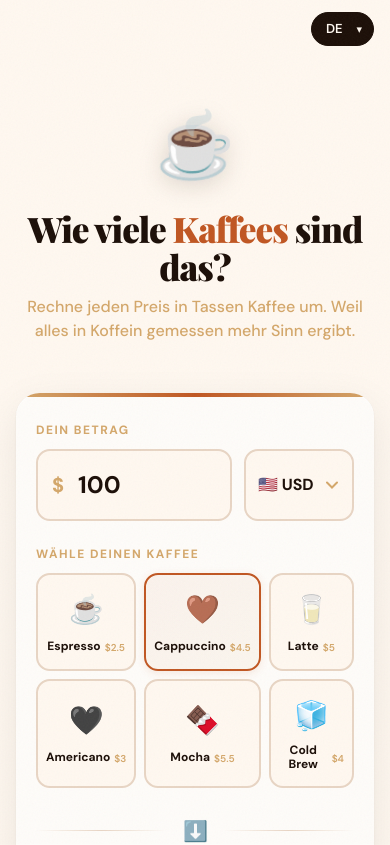
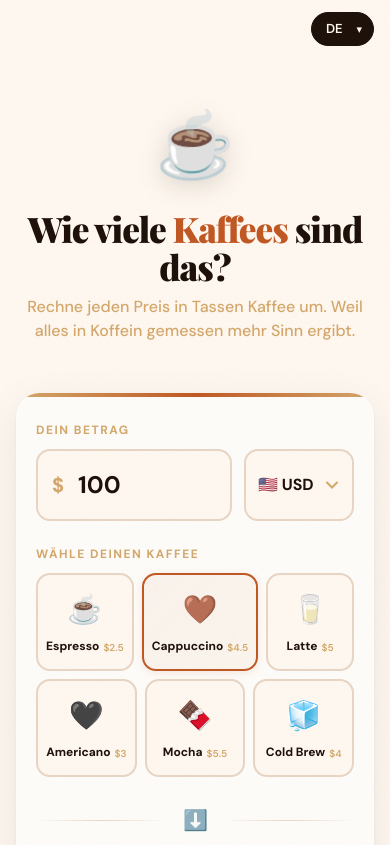
Before and after one commit to yeisondiseno/how_much_coffee_cost, a Next.js app: page /de in a window 390 px wide. Shown: the top 845 px of the page. Built offline with nearby package versions, Linux system fonts and the light colour scheme.

Commit message:
feat: update coffee-calc types layout to use flexbox for improved responsiveness

```diff
--- a/components/coffee-calc/coffee-calc.css
+++ b/components/coffee-calc/coffee-calc.css
@@ -304,13 +304,14 @@
 }
 
 .coffee-calc-types {
-  display: grid;
-  grid-template-columns: repeat(3, 1fr);
+  display: flex;
+  flex-wrap: wrap;
   gap: 10px;
   margin-top: 8px;
 }
 
 .coffee-calc-type {
+  flex: 1 1 0;
   padding: 14px 8px;
   border: 2px solid var(--coffee-steam);
   border-radius: 14px;
```
